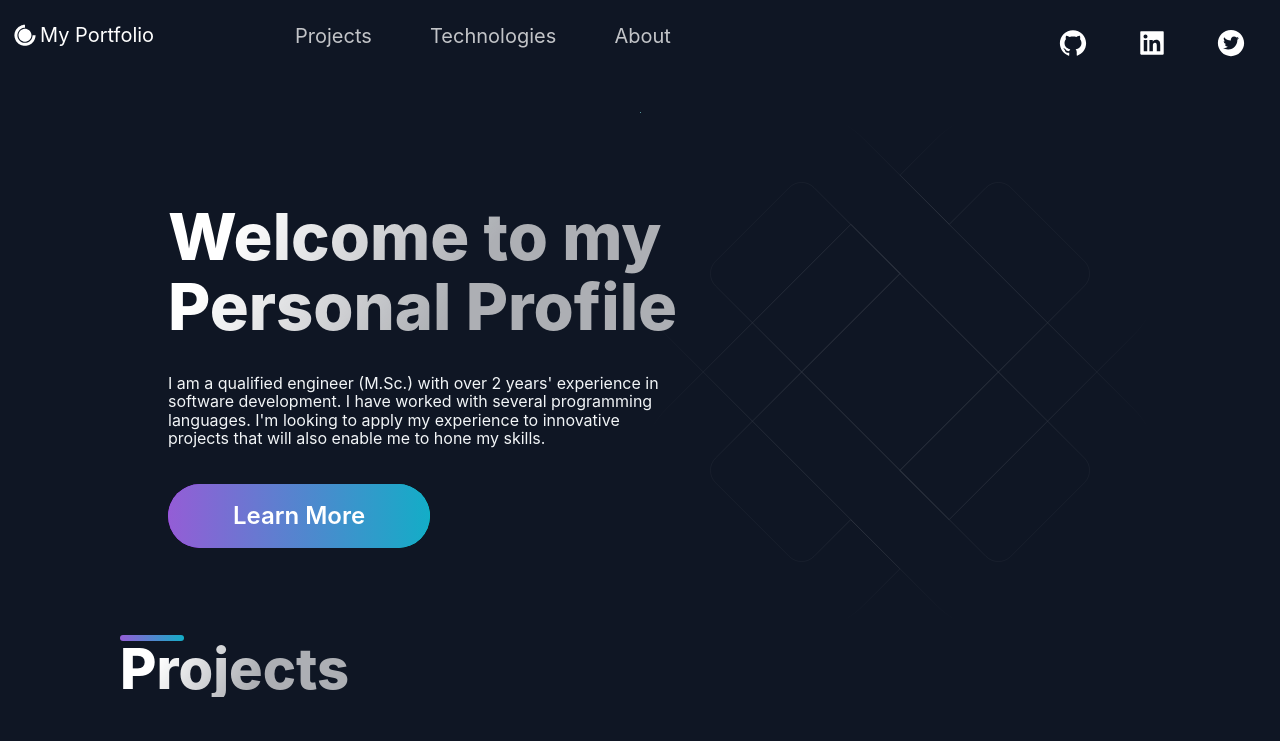
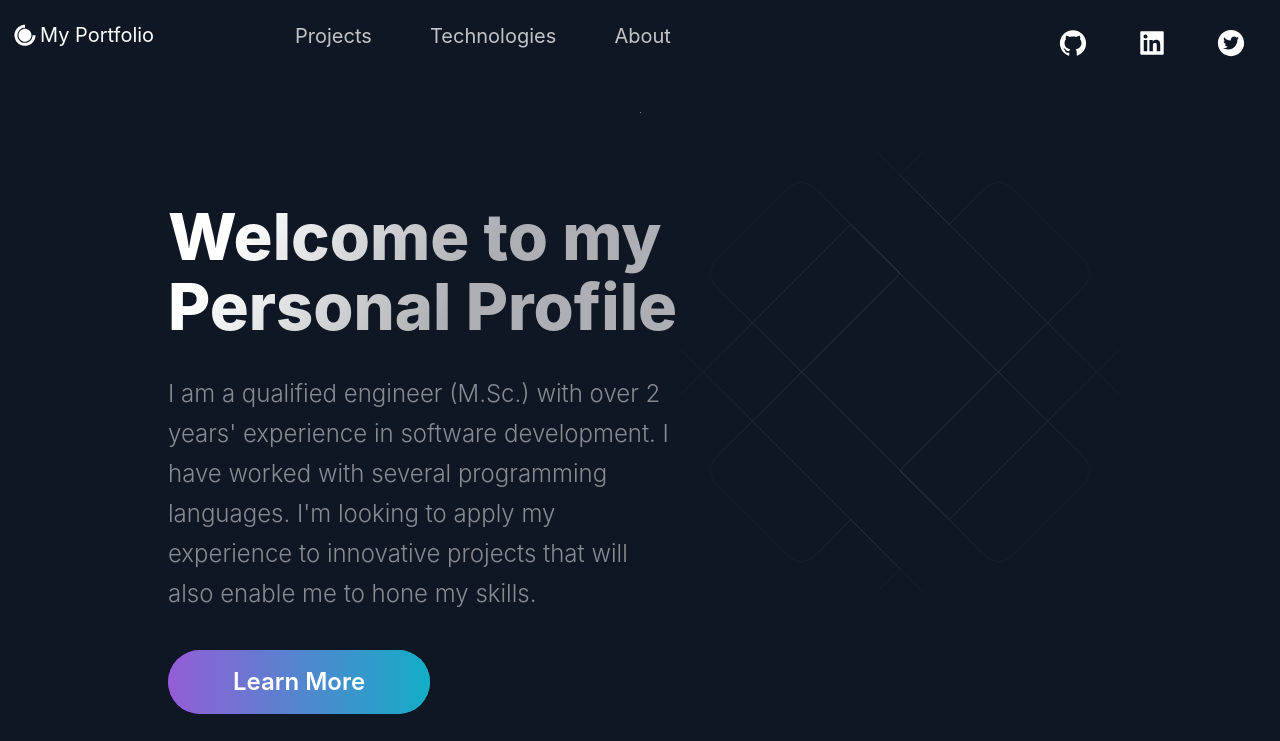
Before and after one commit to agbesi-amenyo/My-Personal-Website-, a Next.js app: page / in a window 1280 px wide. Shown: the top 741 px of the page. Built offline with nearby package versions, Linux system fonts and the light colour scheme; grey boxes are pictures that could not be loaded.

Commit message:
edited message

```diff
--- a/src/components/Hero/Hero.jsx
+++ b/src/components/Hero/Hero.jsx
@@ -11,11 +11,11 @@ const Hero = (props) => (
         Welcome to my <br />
         Personal Profile
       </SectionTitle>
+
+      <SectionText>
       I am a qualified engineer (M.Sc.) with over 2 years' experience in software development.
       I have worked with several programming languages.
       I'm looking to apply my experience to innovative projects that will also enable me to hone my skills.
-      <SectionText>
-
       </SectionText>
       <Button onClick = {()=> window.location = "https://www.linkedin.com/in/agbesi-amenyo/"} > Learn More  </Button>
 
```
